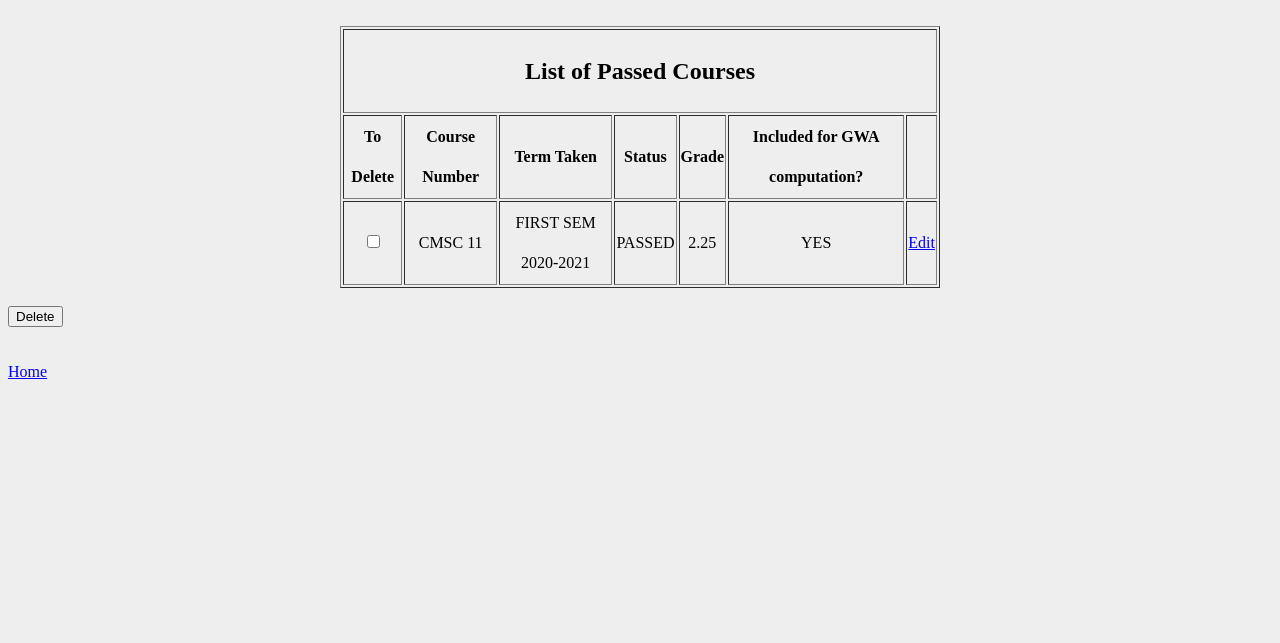
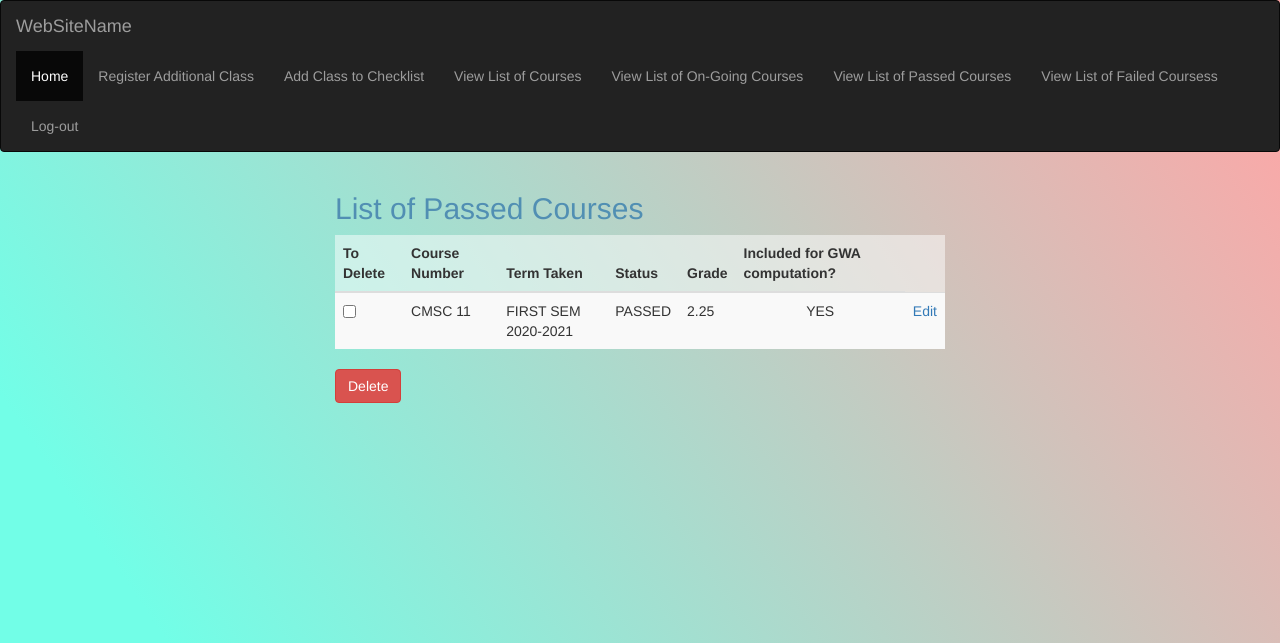
Before and after one commit to nars-cmsc/randomserver_collab, a PHP site: page /passedcourse.php in a window 1280 px wide. Shown: the top 643 px of the page. Run offline with PHP 8.4, Linux system fonts and the light colour scheme; data comes from the database, SQL or seed files in the repository.

Commit message:
final changes to UI

```diff
--- a/main_css.css
+++ b/main_css.css
@@ -39,18 +39,26 @@ body{
     height: 600px;
 }
 
+#frm-add{
+    background: rgba(255, 255, 255, 0.40);
+    box-shadow: 10px 10px 6px -6px rgb(158, 158, 158);
+    height: 450px;
+}
+
 #frm-reg{
     background: rgba(255, 255, 255, 0.40);
     box-shadow: 10px 10px 6px -6px rgb(158, 158, 158);
     height: 444px;
-    padding-top: 50px;
-    padding-left: 62px;
+    padding-top: 9px;
+    padding-left: 47px;
 }
 
 #frm-regcourse{
     background: rgba(255, 255, 255, 0.40);
     box-shadow: 10px 10px 6px -6px rgb(158, 158, 158);
-    height: 600px;
+    height: 340px;
+    padding-top: 9px;
+    padding-left: 47px;
 }
 
 .fields{
@@ -72,7 +80,11 @@ input[type=text], input[type=email], input[type=password] {
 
 .general-font{
     color: rgb(81, 143, 179);
-    font-weight: 500;
+    font-weight:500;
+}
+.general-font-bold{
+    color: rgb(81, 143, 179);
+    font-weight:bold;
 }
 
 .submit-btn{
--- a/passedcourse.php
+++ b/passedcourse.php
@@ -7,29 +7,49 @@
 <html>
 <head>
   <title>List of Courses</title>
-  <link rel = "stylesheet" type = "text/css" href = "style.css">
   <script type="text/javascript" src="jquery-3.5.1.js"></script>
+  <link rel="stylesheet" href="..\bootstrap-3.4.1-dist\css\bootstrap.min.css">
+  <link rel="stylesheet" href="..\bootstrap-3.4.1-dist\js\bootstrap.min.js">
+	<link rel = "stylesheet" type = "text/css" href = "main_css.css">
 </head>
 <body>
-<div align="center">
-    <br />
-    <table align = "center" border="1px" style="width:600px; line-height:40px;">
+  <nav class="navbar navbar-inverse">
+    <div class="container-fluid">
+      <div class="navbar-header">
+        <a class="navbar-brand" href="#">WebSiteName</a>
+      </div>
+      <ul class="nav navbar-nav">
+        <li class="active"><a href="home.php">Home</a></li>
+        <li><a href="regcourse.php">Register Additional Class</a></li>
+        <li><a href="addcourse.php">Add Class to Checklist</a></li>
+        <li><a href="viewcourse.php">View List of Courses</a></li>
+        <li><a href="ongoingcourse.php">View List of On-Going Courses</a></li>
+        <li><a href="passedcourse.php">View List of Passed Courses</a></li>
+        <li><a href="failedcourse.php">View List of Failed Coursess</a></li>
+      </ul>
+
+      <ul class="nav navbar-nav mr-auto">
+        <li><a href="logout.php">Log-out</a></li>
+      </ul>
+    </div>
+  </nav>
+
+
+  <div class="row"></div>
+  <div class="col-md-3"></div>
+  <div class="col-md-6">
+    <h2 class="form-header"> List of Passed Courses </h2>
+    <table class="table table-striped main-table">
       <thead>
         <tr>
-			<th colspan="7">
-				<h2> List of Passed Courses </h2>
-			</th>
-		</tr>
           <th> To Delete </th>
           <th> Course Number </th>
           <th> Term Taken </th>
           <th> Status </th>
           <th> Grade </th>
           <th> Included for GWA computation? </th>
-      <!-- jen -->
-      <th></th>
-      <tbody align="center">
-
+      </thead>
+      <tbody>
         <?php
           $sql = "SELECT * FROM `checklist` WHERE STATUS = 'PASSED';";
           $result = mysqli_query($con, $sql);
@@ -42,15 +62,13 @@
                   <form action="" method="post">
                     <input type="checkbox" name="check[]" id="check" value="<?php echo $rows['COURSE_COUNTER'];?>">
                 </td>
-				<td align="center"><?php echo $rows['COURSE_NUM'];?></td>
-				<td align="center"><?php echo $rows['TERM_TAKEN']; ?></td>
-				<td align="center"><?php echo $rows['STATUS']; ?></td>
-        <td align="center"><?php echo $rows['GRADE']; ?></td>
+                  <td><?php echo $rows['COURSE_NUM'];?></td>
+                  <td><?php echo $rows['TERM_TAKEN']; ?></td>
+                  <td><?php echo $rows['STATUS']; ?></td>
+                  <td><?php echo $rows['GRADE']; ?></td>
                   <td align="center"><?php echo $rows['TO_COMPUTE']; ?></td>
                   <!-- jen -->
-		<td align="center"><a href="editcourse.php?coursenum=<?php echo $rows['COURSE_NUM']; ?>">Edit</a></td>
-
-
+                <td><a href="editcourse.php?coursenum=<?php echo $rows['COURSE_NUM']; ?>">Edit</a></td>
               </tr>
 
             <?php } ?>
@@ -58,17 +76,11 @@
 
       </tbody>
     </table>
-    <br/>
 
+    <div class="form_group">
+      <button type="button" class="btn btn-danger" type="submit" name="delete" value="Delete">Delete</button>
     </div>
 
-<!-- for delete button: need to refresh for delete to take place after clicking button-->
-  <div class="row">
-    <div class="form_group">
-      <input type="submit" name="delete" value="Delete">
-    </div>
-  </div>
-        </form>
     <?php
       if(isset($_POST['delete'])){
         $num_of_check = count($_POST['check']);
@@ -86,13 +98,15 @@
         }
       }
     ?>
-
-	</table>
+  </div>
+  <div class="col-md-3"></div>
 
 
 
 
-  <br/><br/><a href="home.php">Home</a>
+
+<!-- for delete button: need to refresh for delete to take place after clicking button-->
+
 
 </body>
 </html>
--- a/viewcourse.php
+++ b/viewcourse.php
@@ -94,7 +94,7 @@ include ('tokencheck.php');
   <div class="row">
     <div class="col-md-3"></div>
     <div class="col-md-6">
-      <h2>List of Courses</h2>
+      <h2 class="form-header">List of Courses</h2>
       <table class="table table-striped main-table" >
         <thead>
           <tr>
```
Also changed, not shown: addcourse.php (+35 -12 lines), failedcourse.php (+43 -23 lines), ongoingcourse.php (+6 -13 lines), regcourse.php (+21 -1 lines). Lines whose indentation alone changed are shown as unchanged.
